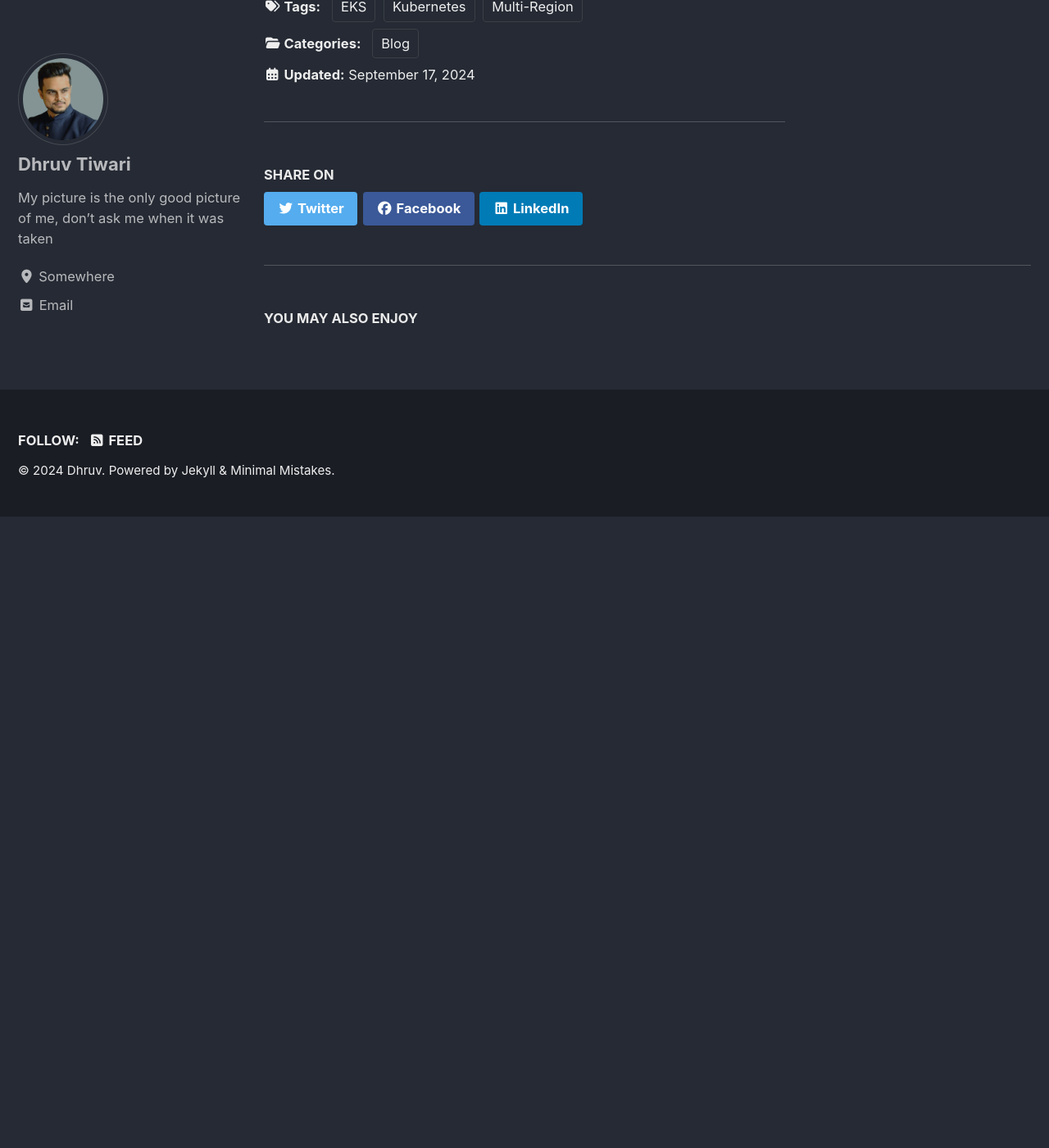
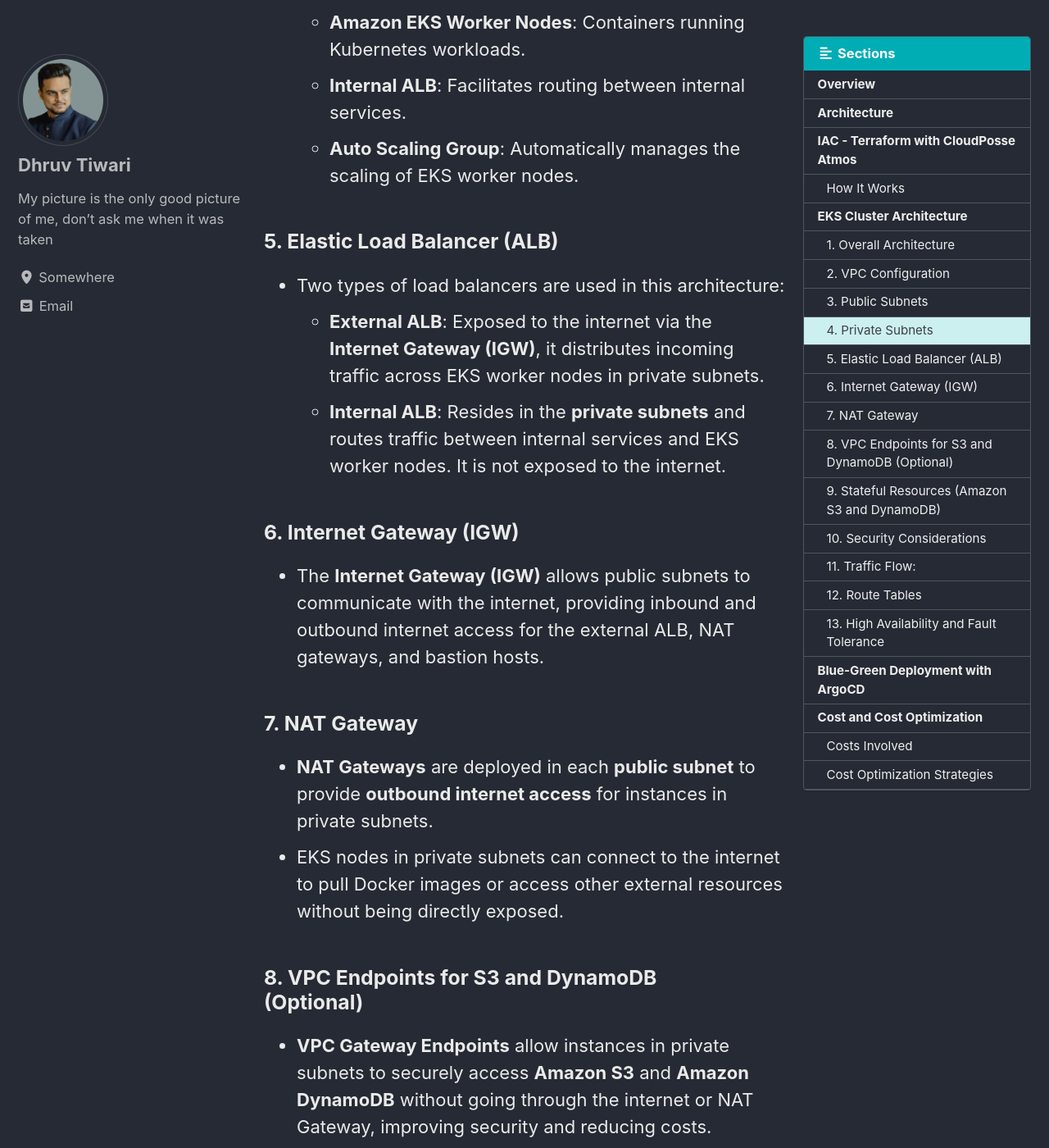
Before and after one commit to dhruv9115/dhruv-tiwari, a Jekyll site: the page built from _posts/2024-09-17-eks-multiregion-architechture.md, in a window 1280 px wide and 1400 px high, scrolled down 9425 px. Shown: the whole window at 82% size. Built offline with Jekyll 4.4.1, drawn with Linux system fonts in a browser that asks for light colours; cached includes are drawn as plain includes; before the commit the page ends 10055 px from its top, so only the background shows below that; some of the changed text lies outside the part shown.

Commit message:
add eks architecture section

```diff
--- a/_posts/2024-09-17-eks-multiregion-architechture.md
+++ b/_posts/2024-09-17-eks-multiregion-architechture.md
@@ -17,7 +17,7 @@ The objective of this article is to create an architecture with the following ob
 ## Architecture
 
 <p align="center">
-  <img src="{{ '/assets/images/architecture_overview.jpeg' | relative_url }}" alt="Architecture Diagram" style="width: 80%; max-width: 800px; border: 1px solid #ccc;">
+  <img src="{{ '/assets/images/architecture_overview.jpeg' | relative_url }}" alt="Architecture Diagram">
 </p>
 
 ## IAC - Terraform with CloudPosse Atmos
@@ -156,14 +156,14 @@ The objective of this article is to create an architecture with the following ob
 
 11. **Now it should be visible from `atmos` CLI**
     <p align="center">
-      <img src="{{ '/assets/images/atmos-cli.png' | relative_url }}" alt="Example" style="width: 80%; max-width: 800px; border: 1px solid #ccc;">
+      <img src="{{ '/assets/images/atmos-cli.png' | relative_url }}" alt="Example">
     </p>
 
 12. **Run the plan for each region, for this example `us-east-1` and `us-west-1`**
 
 13. **For apply, I would recommend using GitHub Actions**
     <p align="center">
-      <img src="{{ '/assets/images/githubaction-run.png' | relative_url }}" alt="GitHub Actions run" style="width: 80%; max-width: 800px; border: 1px solid #ccc;">
+      <img src="{{ '/assets/images/githubaction-run.png' | relative_url }}" alt="GitHub Actions run">
     </p>
 
     A sample workflow:
@@ -189,12 +189,97 @@ The objective of this article is to create an architecture with the following ob
 ## EKS Cluster Architecture
 
 <p align="center">
-  <img src="{{ '/assets/images/eks_arch.jpeg' | relative_url }}" alt="EKS Cluster Architecture" style="width: 80%; max-width: 800px; border: 1px solid #ccc;">
+  <img src="{{ '/assets/images/eks_arch.jpeg' | relative_url }}" alt="EKS Cluster Architecture">
 </p>
+
+### 1. Overall Architecture
+- This architecture diagram represents a highly available and fault-tolerant AWS environment for running **Kubernetes nodes using Amazon EKS (Elastic Kubernetes Service)**.
+- The architecture spans **three Availability Zones (AZs)** to ensure resilience and redundancy in case of failure.
+
+### 2. VPC Configuration
+- The infrastructure operates inside a **Virtual Private Cloud (VPC)** with a CIDR block of **10.88.0.0/16**.
+- The VPC is divided into **public subnets** and **private subnets** across three availability zones (AZ A, AZ B, and AZ C).
+
+### 3. Public Subnets
+- Each availability zone contains a **Public Subnet**:
+  - AZ A: **10.88.1.0/24**
+  - AZ B: **10.88.2.0/24**
+  - AZ C: **10.88.3.0/24**
+- Resources hosted in these public subnets include:
+  - **NAT Gateways**: Used to allow instances in private subnets to securely access the internet without exposing them directly.
+  - **Bastion Hosts**: Provide secure SSH access to instances in private subnets, accessible only via trusted IP addresses.
+  - **External ALB**: Routes traffic from the internet to services hosted in private subnets.
+
+### 4. Private Subnets
+- Each availability zone contains **Private Subnets**:
+  - AZ A: **10.88.11.0/24**
+  - AZ B: **10.88.12.0/24**
+  - AZ C: **10.88.13.0/24**
+- These private subnets host resources such as:
+  - **Amazon EKS Worker Nodes**: Containers running Kubernetes workloads.
+  - **Internal ALB**: Facilitates routing between internal services.
+  - **Auto Scaling Group**: Automatically manages the scaling of EKS worker nodes.
+
+### 5. Elastic Load Balancer (ALB)
+- Two types of load balancers are used in this architecture:
+  - **External ALB**: Exposed to the internet via the **Internet Gateway (IGW)**, it distributes incoming traffic across EKS worker nodes in private subnets.
+  - **Internal ALB**: Resides in the **private subnets** and routes traffic between internal services and EKS worker nodes. It is not exposed to the internet.
+
+### 6. Internet Gateway (IGW)
+- The **Internet Gateway (IGW)** allows public subnets to communicate with the internet, providing inbound and outbound internet access for the external ALB, NAT gateways, and bastion hosts.
+
+### 7. NAT Gateway
+- **NAT Gateways** are deployed in each **public subnet** to provide **outbound internet access** for instances in private subnets.
+- EKS nodes in private subnets can connect to the internet to pull Docker images or access other external resources without being directly exposed.
+
+### 8. VPC Endpoints for S3 and DynamoDB (Optional)
+- **VPC Gateway Endpoints** allow instances in private subnets to securely access **Amazon S3** and **Amazon DynamoDB** without going through the internet or NAT Gateway, improving security and reducing costs.
+  - **S3 Endpoint**: Enables internal access to S3 buckets for object storage.
+  - **DynamoDB Endpoint**: Enables direct access to DynamoDB tables from private subnets.
+
+### 9. Stateful Resources (Amazon S3 and DynamoDB)
+- **Amazon S3**:
+  - Provides scalable, durable, and highly available **object storage**. S3 buckets can be accessed from the private subnets via **VPC Gateway Endpoints**.
+  - **Cross-Region Replication (CRR)** is enabled for disaster recovery, replicating data to a different AWS region.
+
+- **Amazon DynamoDB**:
+  - A fully managed, highly available **NoSQL database**. DynamoDB tables can be accessed from private subnets through **DynamoDB VPC Gateway Endpoints**.
+  - **Global Tables** are enabled to provide multi-region replication, ensuring low-latency access and high availability across different regions.
+
+### 10. Security Considerations
+- **Bastion Hosts**: Only accessible through sessions manager
+- **Security Groups**: Applied to EKS nodes, ALBs, and NAT gateways to control both inbound and outbound traffic based on the principle of least privilege.
+- **VPC Endpoints**: Improve security by enabling private access to S3 and DynamoDB without using the public internet.
+
+### 11. Traffic Flow:
+- **External Traffic** (Public):
+  - **Internet -> IGW -> External ALB -> EKS Nodes (Private Subnets)**.
+
+- **Internal Traffic** (Private):
+  - **Internal Service -> Internal ALB -> EKS Nodes (Private Subnets)**.
+
+- **Outbound Internet Traffic** (from Private Subnets):
+  - **EKS Nodes (Private Subnets) -> NAT Gateway -> Internet**.
+
+- **S3 and DynamoDB Access** (via VPC Endpoints):
+  - **EKS Nodes (Private Subnets) -> VPC Gateway Endpoints -> S3/DynamoDB**.
+
+### 12. Route Tables
+- **Public Subnets**: Route to **Internet Gateway (IGW)** for public-facing traffic.
+- **Private Subnets**: Route through **NAT Gateway** for outbound internet access.
+- **VPC Endpoints**: Optional entries for direct access to **S3** and **DynamoDB** without NAT Gateway.
+
+### 13. High Availability and Fault Tolerance
+- The architecture is spread across **three Availability Zones (AZs)** to ensure high availability.
+- Critical services like **NAT Gateways**, **ALBs**, and **EKS worker nodes** are distributed across all AZs to prevent single points of failure.
+- **Auto Scaling** ensures that the number of worker nodes scales based on demand.
+
+
 
 ## Blue-Green Deployment with ArgoCD
 
 Assuming that argocd has already been deployed to eks, either through manifests or through terraform
+
 **Steps**
 1. **Create Two Environments:** Deploy two versions of the application (blue and green) using separate namespaces or ArgoCD Applications.
 2. **Deploy the Green Environment:** Deploy the new version (green) without affecting the blue version.
@@ -204,14 +289,14 @@ Assuming that argocd has already been deployed to eks, either through manifests
 
 ## Cost and Cost Optimization
 
-### Costs Involved:
+### Costs Involved
 1. **EKS Clusters:** Charged for the control plane and worker nodes (EC2 instances).
 2. **Load Balancers:** Costs for handling incoming traffic.
 3. **Route 53:** Charged for DNS queries and health checks.
 4. **S3, DynamoDB:** Storage costs for state files (if using Terraform backend).
 5. **NAT Gateways:** Charged by data processing and usage.
 
-### Cost Optimization Strategies:
+### Cost Optimization Strategies
 1. **Spot Instances:** Use spot instances for worker nodes to save up to 90% of EC2 costs.
 2. **Auto Scaling:** Ensure efficient scaling of EKS worker nodes based on traffic.
 3. **Rightsize Resources:** Optimize instance types and sizes for both nodes and bastion hosts.
```
Also changed, not shown: assets/images/eks_arch.jpeg.
